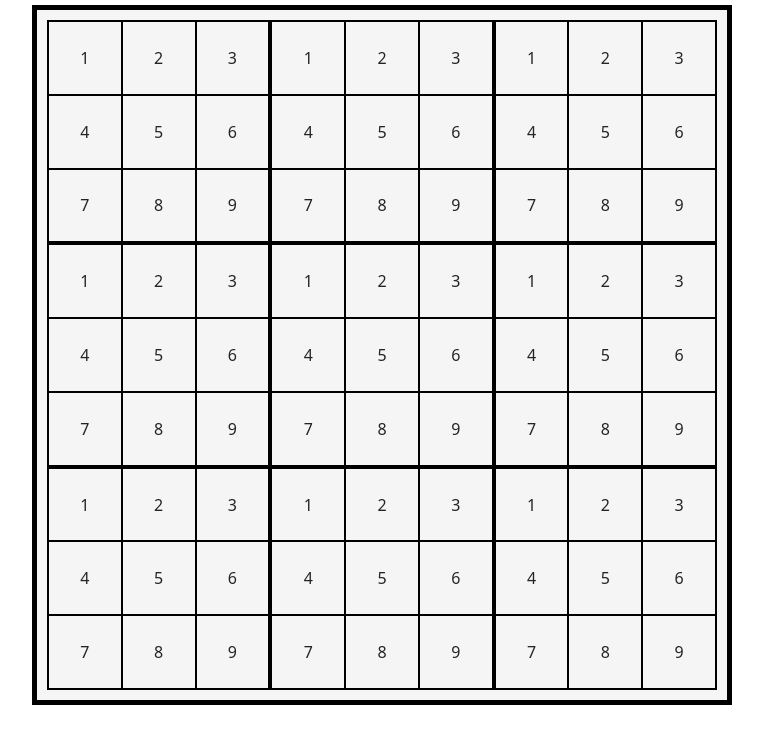
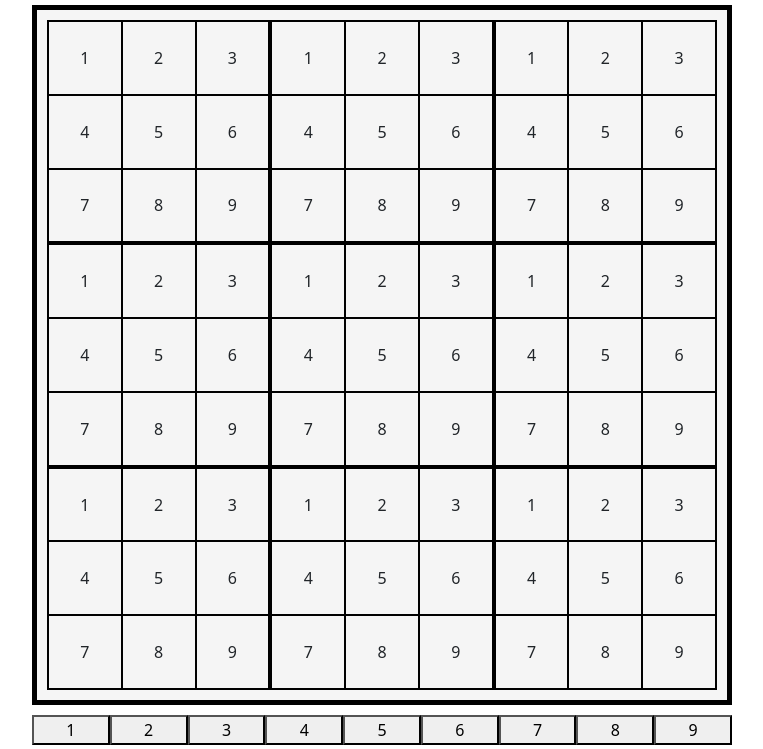
Before and after one commit to TryUnder/Sudoku, a plain HTML site: page Sudoku.html in a window 1280 px wide. Shown: the part 51-800 px from the top of the page, without its empty margins (258-1021 px from the left). Drawn offline with nearby package versions, Linux system fonts and the light colour scheme.

Commit message:
dostosowanie szerokości buttonów - Hubert Lewowicki Paulina Młynarczyk Michał Baszczyk

```diff
--- a/Sudoku.html
+++ b/Sudoku.html
@@ -277,5 +277,17 @@
                 </div>
             </div>
         </div>
+
+        <div class="panel">
+            <button class="button">1</button>
+            <button class="button">2</button>
+            <button class="button">3</button>
+            <button class="button">4</button>
+            <button class="button">5</button>
+            <button class="button">6</button>
+            <button class="button">7</button>
+            <button class="button">8</button>
+            <button class="button">9</button>
+        </div>
     </body>
 </html>
--- a/sudoku.css
+++ b/sudoku.css
@@ -38,3 +38,16 @@
     display: table-cell;
     vertical-align: middle;
 }
+
+.panel {
+    margin-top: 10px;
+    width: 700px;
+    margin-left: auto;
+    margin-right: auto;
+    grid-template-columns: auto auto auto auto auto auto auto auto auto;
+    display: flex;
+}
+
+.button {
+    width: calc(33.33% - 10px);
+}
```
